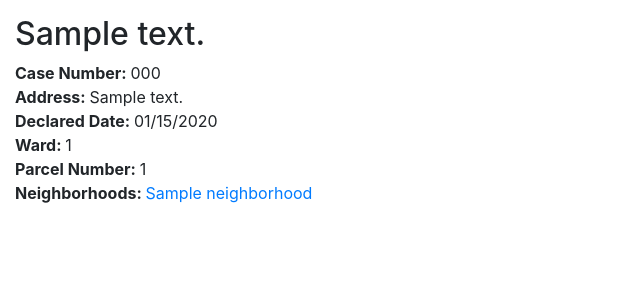
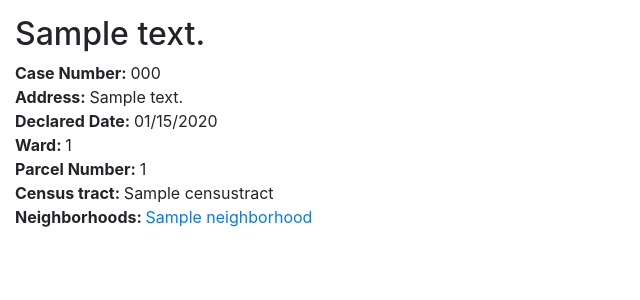
Before and after one commit to ottinger/vacants, a Django app: page /okcvacants/property/1 in a window 1280 px wide. Shown: the part 56-356 px from the top of the page, without its empty margins (0-640 px from the left). Run offline with Django 3.2, Linux system fonts and the light colour scheme; tables that the repository leaves empty hold one stand-in row (values such as "Sample post"); some libraries are stand-ins or nearby versions.

Commit message:
Fix get_census_tracts.py. Add field to individual property view listing census tract

```diff
--- a/okcvacants/management/commands/get_census_tracts.py
+++ b/okcvacants/management/commands/get_census_tracts.py
@@ -63,7 +63,7 @@ class Command(BaseCommand):
                     tract.boundary = GEOSGeometry(json.dumps(request_json['features'][0]['geometry']))
                     tract.save()
 
-                o.CensusTract = tract
+                o.census_tract = tract
                 o.save()
 
             else:
--- a/okcvacants/templates/property_individual_view.html
+++ b/okcvacants/templates/property_individual_view.html
@@ -10,6 +10,9 @@
             <b>Declared Date: </b>{{ p.declared_date|date:"m/d/Y" }}<br>
             <b>Ward: </b>{{ p.ward_number }}<br>
             <b>Parcel Number: </b>{{ p.parcel_number }}<br>
+            {% if p.census_tract %}
+                <b>Census tract: </b>{{ p.census_tract.name }}<br>
+            {% endif %}
             {% if property_neighborhoods %}
                 <b>Neighborhoods: </b>
                 {% for n in property_neighborhoods %}
```
